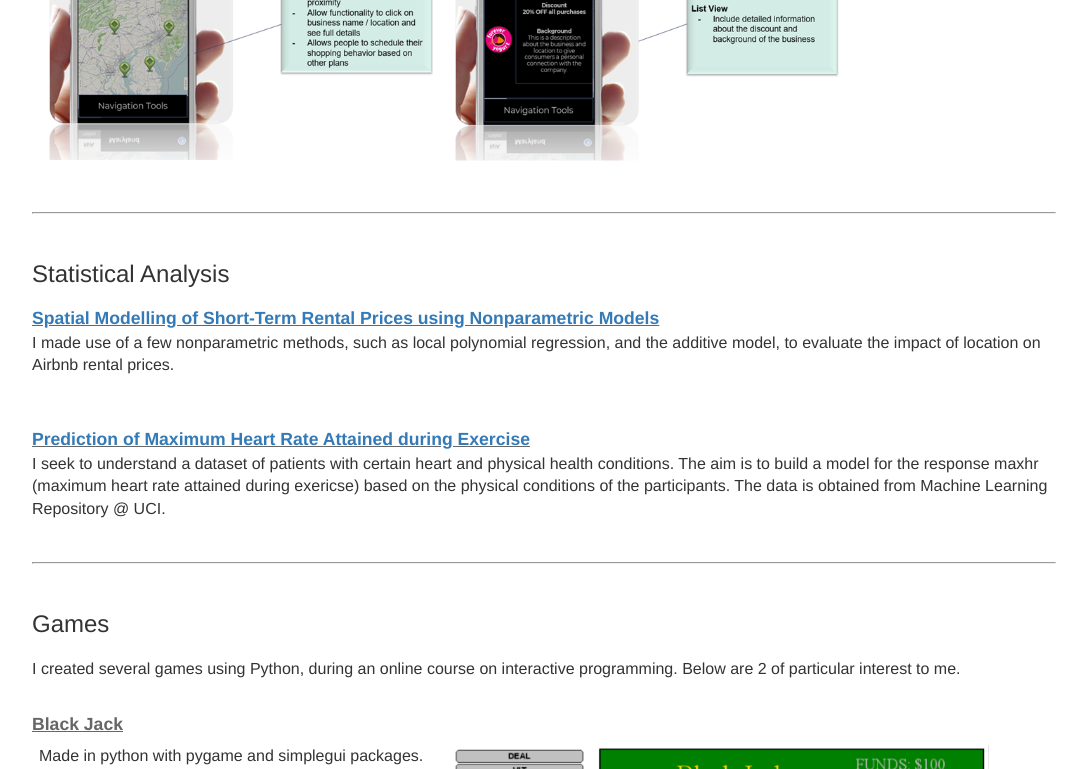
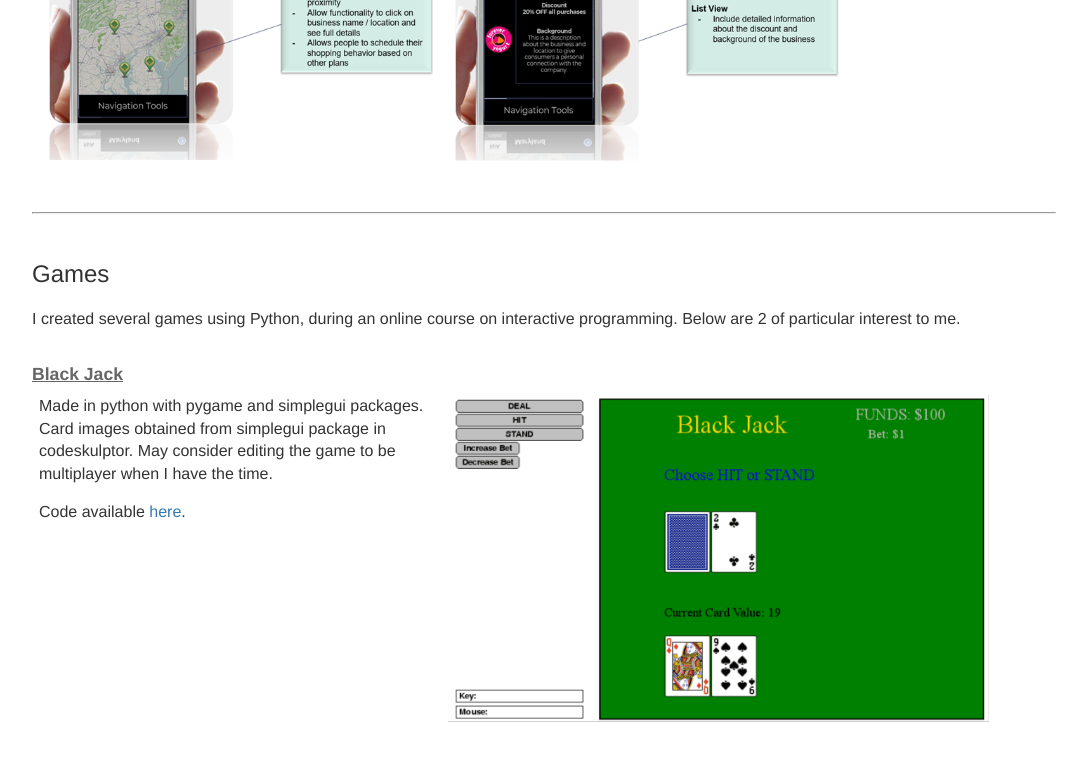
Before and after one commit to tanzhirong/tanzhirong.github.io, a Jekyll site: the page built from projects/index.html, in a window 1280 px wide and 900 px high, scrolled down 1838 px, cut to the strip 0-769 px from the top of the window. Shown: the whole strip, without its empty margins (96-1183 px from the left). Built offline with Jekyll 4.4.1, drawn with Linux system fonts in a browser that asks for light colours.

Commit message:
Update index.html

```diff
--- a/projects/index.html
+++ b/projects/index.html
@@ -35,16 +35,6 @@ title: Projects | Zhi Rong Tan
 </table>
 <br><br>
 
-
-<hr><br>
-
-<h2>Statistical Analysis</h2>
-<div class="project_title"><b><u><a target="_blank" href="Airbnb_RentalPrediction.pdf">Spatial Modelling of Short-Term Rental Prices using Nonparametric Models</a></u></b></div>
-<p>I made use of a few nonparametric methods, such as local polynomial regression, and the additive model, to evaluate the impact of location on Airbnb rental prices.</p><br>
-<br>
-
-<div class="project_title"><b><u><a target="_blank" href="HeartDataAnalysis_ZhiRongTan.html">Prediction of Maximum Heart Rate Attained during Exercise</a></u></b></div>
-<p>I seek to understand a dataset of patients with certain heart and physical health conditions. The aim is to build a model for the response maxhr (maximum heart rate attained during exericse) based on the physical conditions of the participants. The data is obtained from Machine Learning Repository @ UCI.</p><br>
 <hr><br>
 
 <h2>Games</h2>
```
